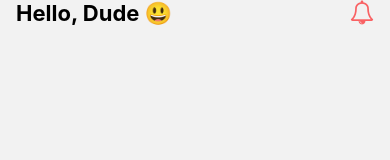
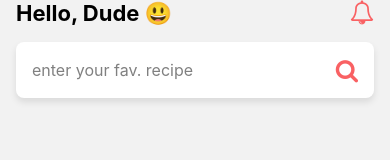
Before and after one commit to Moamin-AbuEwaida/react-native-recipe-app, a React Native app: screen /RecipeList in a window 390 px wide. Shown: the top 160 px of the page. Built offline with nearby package versions, Linux system fonts and the light colour scheme.

Commit message:
search component

```diff
--- /dev/null
+++ b/src/components/SearchFilter.js
@@ -0,0 +1,32 @@
+import { StyleSheet, Text, TextInput, View } from "react-native";
+import React from "react";
+import { FontAwesome } from "@expo/vector-icons";
+
+const SearchFilter = ({ icon, placeholder }) => {
+  return (
+    <View
+      style={{
+        backgroundColor: "#fff",
+        flexDirection: "row",
+        paddingVertical: 16,
+        borderRadius: 8,
+        paddingHorizontal: 16,
+        marginVertical: 16,
+        shadowColor: "#000",
+        shadowOffset: { width: 0, height: 4 },
+        shadowOpacity: 0.1,
+        shadowRadius: 7,
+      }}
+    >
+      <TextInput
+        style={{ flex: 1, fontSize: 16, color: "#808080" }}
+        placeholder={placeholder}
+      />
+      <FontAwesome name={icon} size={24} color="#f96163" />
+    </View>
+  );
+};
+
+export default SearchFilter;
+
+const styles = StyleSheet.create({});
--- a/src/screens/RecipeScreen.js
+++ b/src/screens/RecipeScreen.js
@@ -1,11 +1,13 @@
 import { SafeAreaView, StyleSheet, Text, View } from "react-native";
 import React from "react";
 import Header from "../components/Header";
+import SearchFilter from "../components/SearchFilter";
 
 const RecipeScreen = () => {
   return (
     <SafeAreaView style={{ flex: 1, marginHorizontal: 16 }}>
       <Header headerText={"Hello, Dude 😃"} headerIcon={"bell-o"} />
+      <SearchFilter icon="search" placeholder={"enter your fav. recipe "} />
     </SafeAreaView>
   );
 };
```
